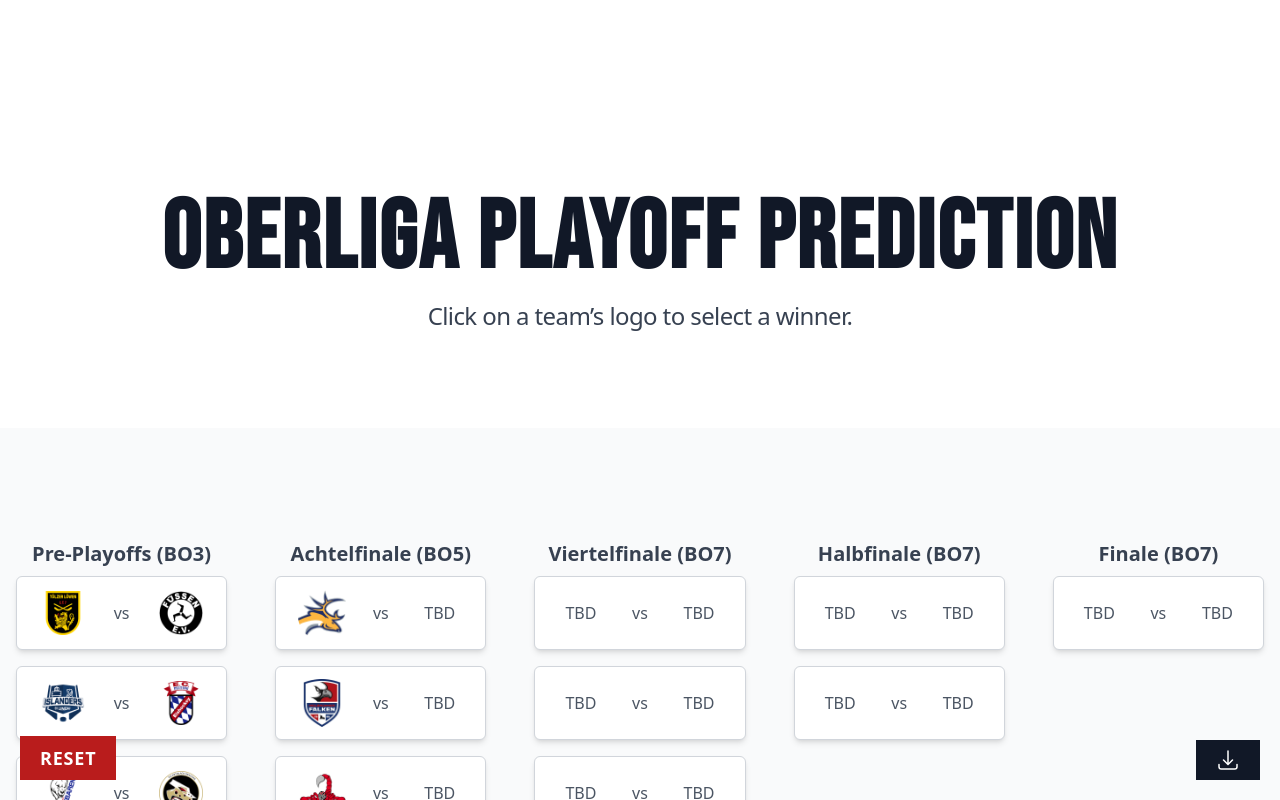
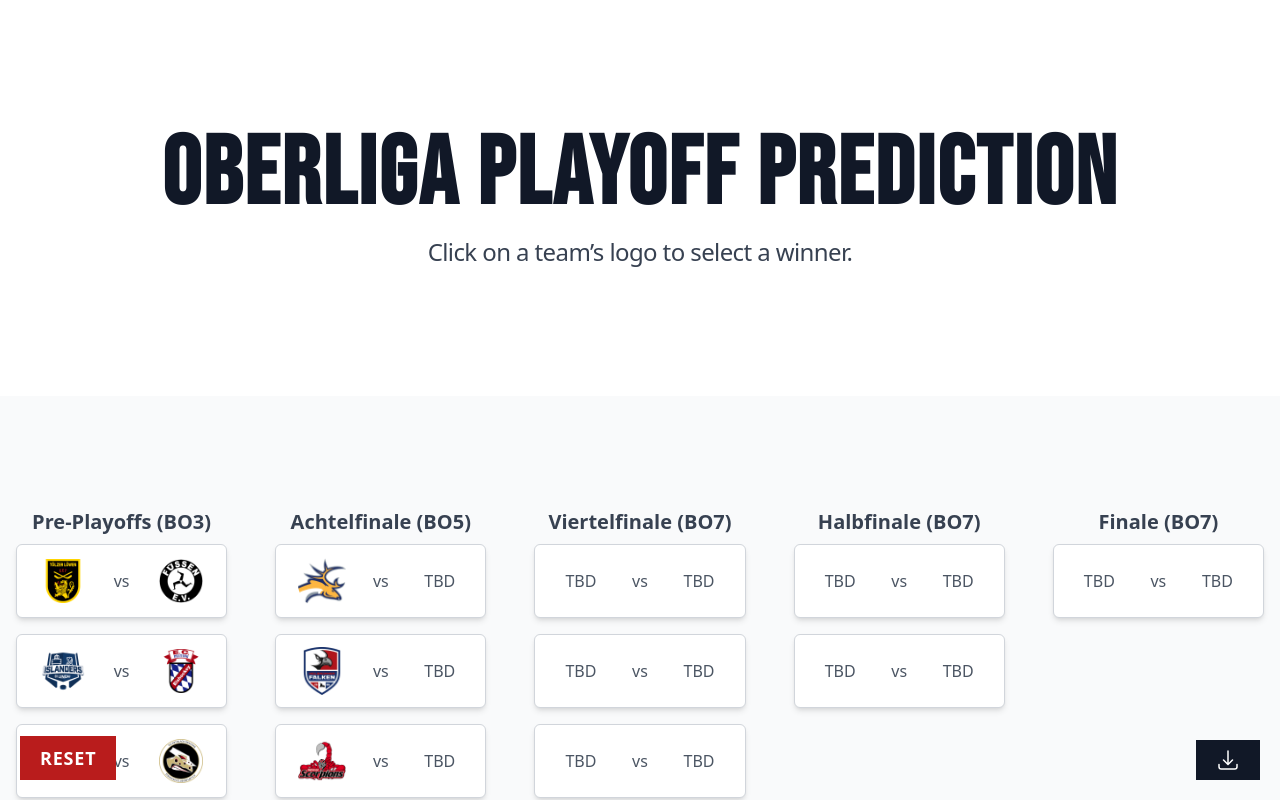
Before and after one commit to jfreudenbe/oberliga-playoff, a Vue app: page / in a window 1280 px wide. Shown: the top 800 px of the page. Built offline with nearby package versions, Linux system fonts and the light colour scheme.

Commit message:
fixing sidescrolling

```diff
--- a/src/components/Hero.vue
+++ b/src/components/Hero.vue
@@ -1,7 +1,5 @@
 <template>
-  <div
-    class="p-4 relative pt-48 mb-20 md:py-30 bg-white text-balance overflow-hidden"
-  >
+  <div class="p-4 relative py-32 bg-white text-balance overflow-hidden">
     <div class="w-full flex-col flex relative">
       <h1
         class="md:text-8xl text-5xl font-black text-gray-900 text-center uppercase font-bebas tracking-wide"
--- a/src/components/PlayoffTree.vue
+++ b/src/components/PlayoffTree.vue
@@ -1,4 +1,4 @@
-<template>
+<template class="overflow-x-hidden">
   <div class="flex justify-center gap-3 md:gap-6 font-roboto tracking-wider">
     <div
       class="fixed bottom-5 right-5 bg-gray-900 px-5 py-2 text-lg font-bold uppercase text-white transition hover:bg-gray-800 hover:cursor-pointer z-50"
@@ -24,7 +24,7 @@
       Reset
     </div>
   </div>
-  <div class="bg-gray-50 py-12">
+  <div class="bg-gray-50 py-12 overflow-x-hidden">
     <div
       ref="bracket"
       class="grid grid-cols-1 md:grid-cols-5 gap-6 md:gap-12 md:mt-12 max-w-screen-2xl p-4 mx-auto"
```
